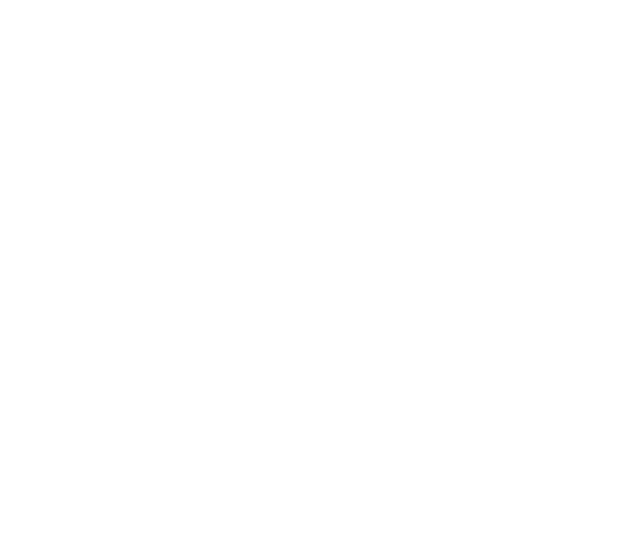
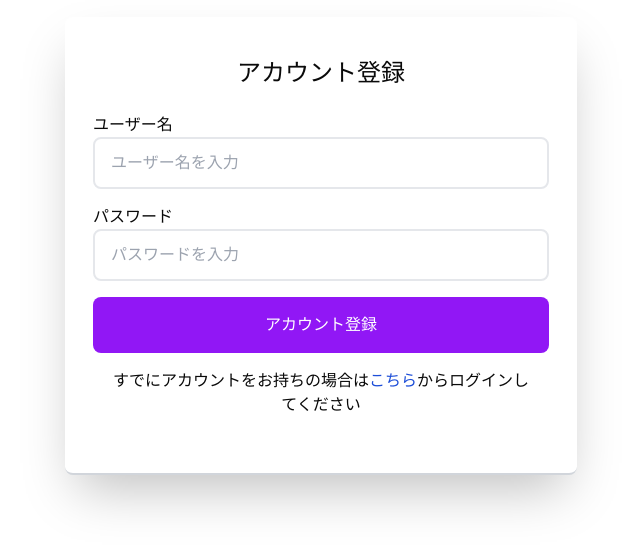
Before and after one commit to dyedai/Shiritori_sugoroku, a Next.js app in the folder webapp/: page /signup in a window 1280 px wide. Shown: the part 154-702 px from the top of the page, without its empty margins (319-959 px from the left). Built offline with nearby package versions, Linux system fonts and the light colour scheme.

Commit message:
signup画面作成

```diff
--- a/webapp/src/app/signup/page.tsx
+++ b/webapp/src/app/signup/page.tsx
@@ -1,3 +1,75 @@
-export default function SignUP() {
-  return <></>;
-}
+"use client";
+import Link from "next/link";
+import { useState } from "react";
+
+const SignUp = () => {
+  const [username, setUsername] = useState("");
+  const [password, setPassword] = useState("");
+  const [errorMessage, setErrorMessage] = useState("");
+
+  const handleSubmit = (e: React.FormEvent<HTMLFormElement>) => {
+    e.preventDefault();
+
+    if (!username || !password) {
+      setErrorMessage("すべてのフィールドに入力してください");
+      return;
+    }
+
+    if (password.length < 4) {
+      setErrorMessage("パスワードは4文字以上で入力してください");
+      return;
+    }
+
+    // ログインロジックをここに記述（例：サーバーへデータ送信）
+    setErrorMessage(""); // エラーがない場合はリセット
+    console.log("ユーザー名:", username);
+    console.log("パスワード:", password);
+  };
+
+  return (
+    <div className="flex h-screen flex-col items-center justify-center">
+      <div className="mt-16 w-full md:mt-0 md:w-2/5">
+        <div className="relative z-10 h-auto overflow-hidden rounded-lg border-b-2 border-gray-300 bg-white p-8 px-7 py-10 shadow-2xl">
+          <h3 className="mb-6 text-center text-2xl font-medium font-bold">アカウント登録</h3>
+          <form onSubmit={handleSubmit}>
+            <p className="text-red-500">{errorMessage}</p>
+            <label>
+              ユーザー名
+              <input
+                type="text"
+                className="mb-4 block w-full rounded-lg border-2 border-gray-200 px-4 py-3 focus:outline-none focus:ring focus:ring-blue-500"
+                placeholder="ユーザー名を入力"
+                value={username}
+                onChange={(e) => setUsername(e.target.value)}
+              />
+            </label>
+            <label>
+              パスワード
+              <input
+                type="password"
+                className="mb-4 block w-full rounded-lg border-2 border-gray-200 px-4 py-3 focus:outline-none focus:ring focus:ring-blue-500"
+                placeholder="パスワードを入力"
+                value={password}
+                onChange={(e) => setPassword(e.target.value)}
+              />
+            </label>
+            <div className="block">
+              <button className="w-full rounded-lg bg-[#9117f5] px-3 py-4 font-medium text-white" type="submit">
+                アカウント登録
+              </button>
+            </div>
+          </form>
+          <p className="link link-primary m-4 text-center">
+            すでにアカウントをお持ちの場合は
+            <Link className="text-blue-700" href="/login">
+              こちら
+            </Link>
+            からログインしてください
+          </p>
+        </div>
+      </div>
+    </div>
+  );
+};
+
+export default SignUp;
```
